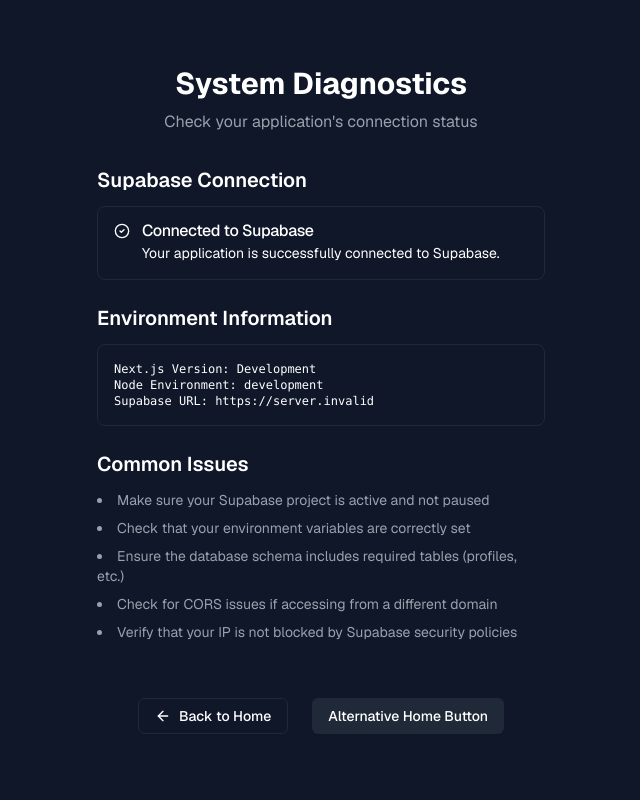
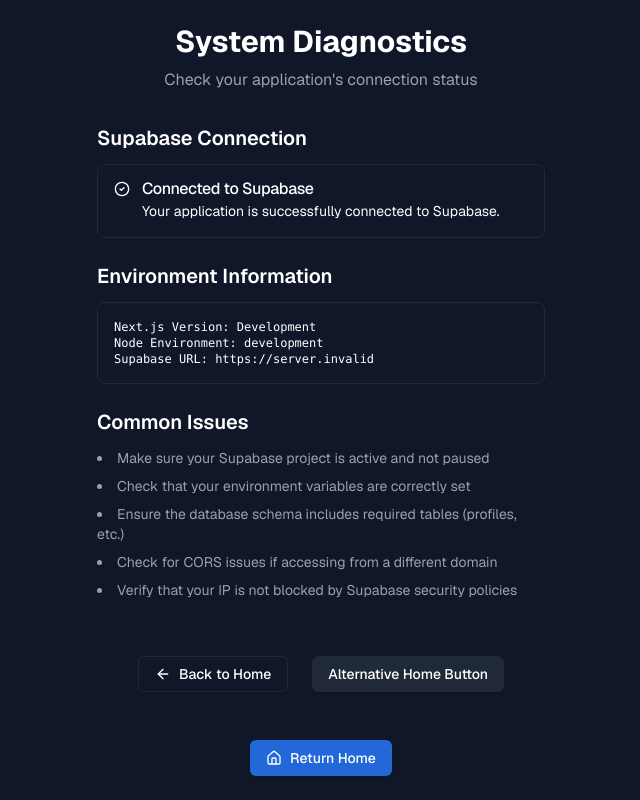
Before and after one commit to valoremone/helo-web-app-v4, a Next.js app: page /diagnose in a window 1280 px wide. Shown: the whole page, without its empty margins (319-959 px from the left). Built offline with nearby package versions, Linux system fonts and the light colour scheme; no server answers; the database is empty.

Commit message:
Refactor Diagnose page to replace fallback HTML button with interactive AlternativeHomeButton and HomeButton components for improved user navigation experience.

```diff
--- a/app/diagnose/page.tsx
+++ b/app/diagnose/page.tsx
@@ -2,6 +2,8 @@
 import { Button } from '@/components/ui/button'
 import { SupabaseStatus } from '@/components/supabase-status'
 import { ArrowLeft } from 'lucide-react'
+import { AlternativeHomeButton } from '@/components/alternative-home-button'
+import { HomeButton } from '@/components/home-button'
 
 export default function DiagnosePage() {
   return (
@@ -51,14 +53,12 @@
             </Link>
           </Button>
 
-          {/* Fallback button using plain HTML for production issues */}
-          <Button
-            variant="secondary"
-            onClick={() => window.location.href = '/'}
-            className="sm:ml-2"
-          >
-            Alternative Home Button
-          </Button>
+          {/* Using client component for interactive button */}
+          <AlternativeHomeButton />
+        </div>
+
+        <div className="mt-4 flex justify-center">
+          <HomeButton />
         </div>
       </div>
     </div>
--- /dev/null
+++ b/components/alternative-home-button.tsx
@@ -0,0 +1,15 @@
+'use client'
+
+import { Button } from "@/components/ui/button"
+
+export function AlternativeHomeButton() {
+  return (
+    <Button
+      variant="secondary"
+      onClick={() => window.location.href = '/'}
+      className="sm:ml-2"
+    >
+      Alternative Home Button
+    </Button>
+  )
+}
```
